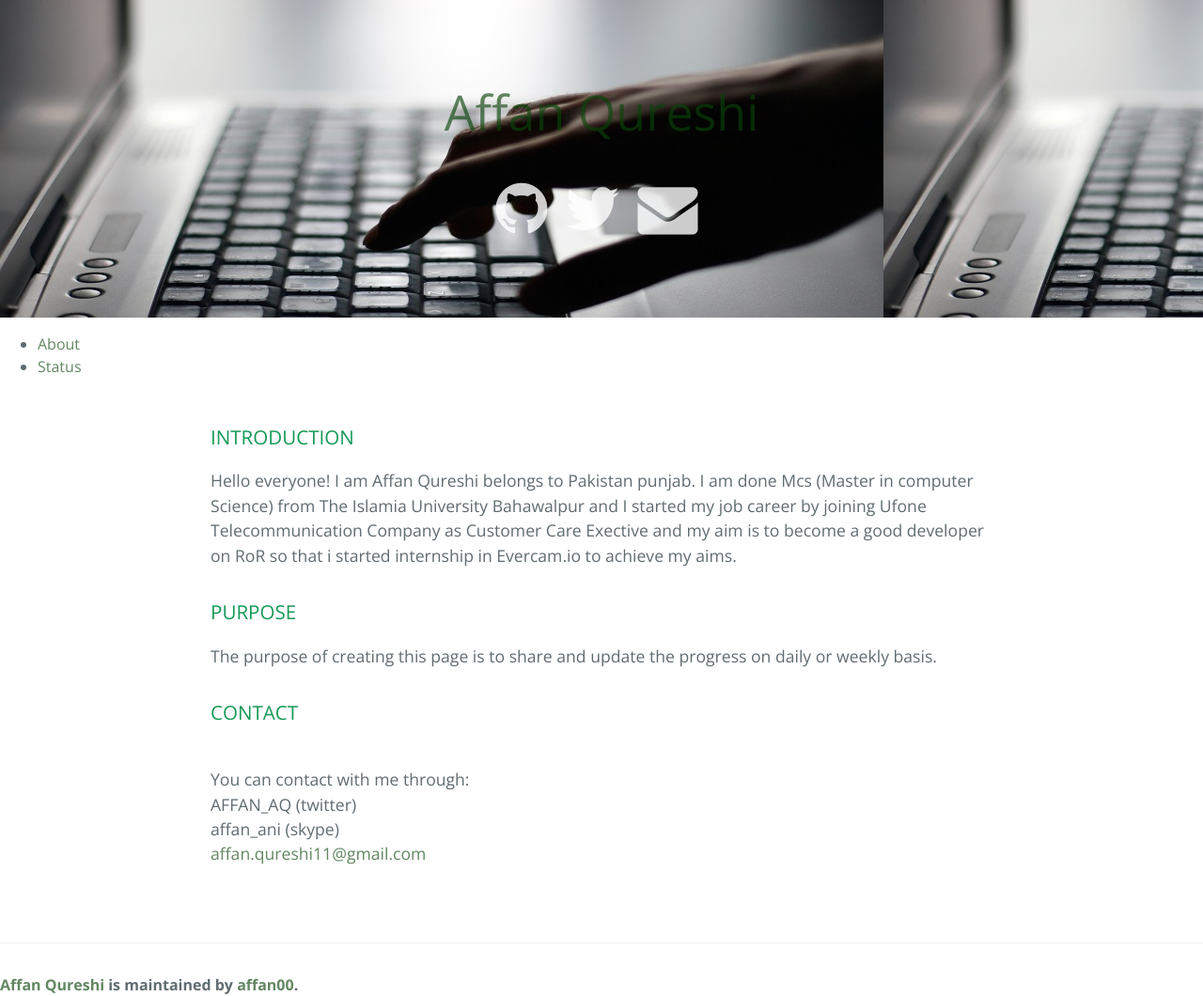
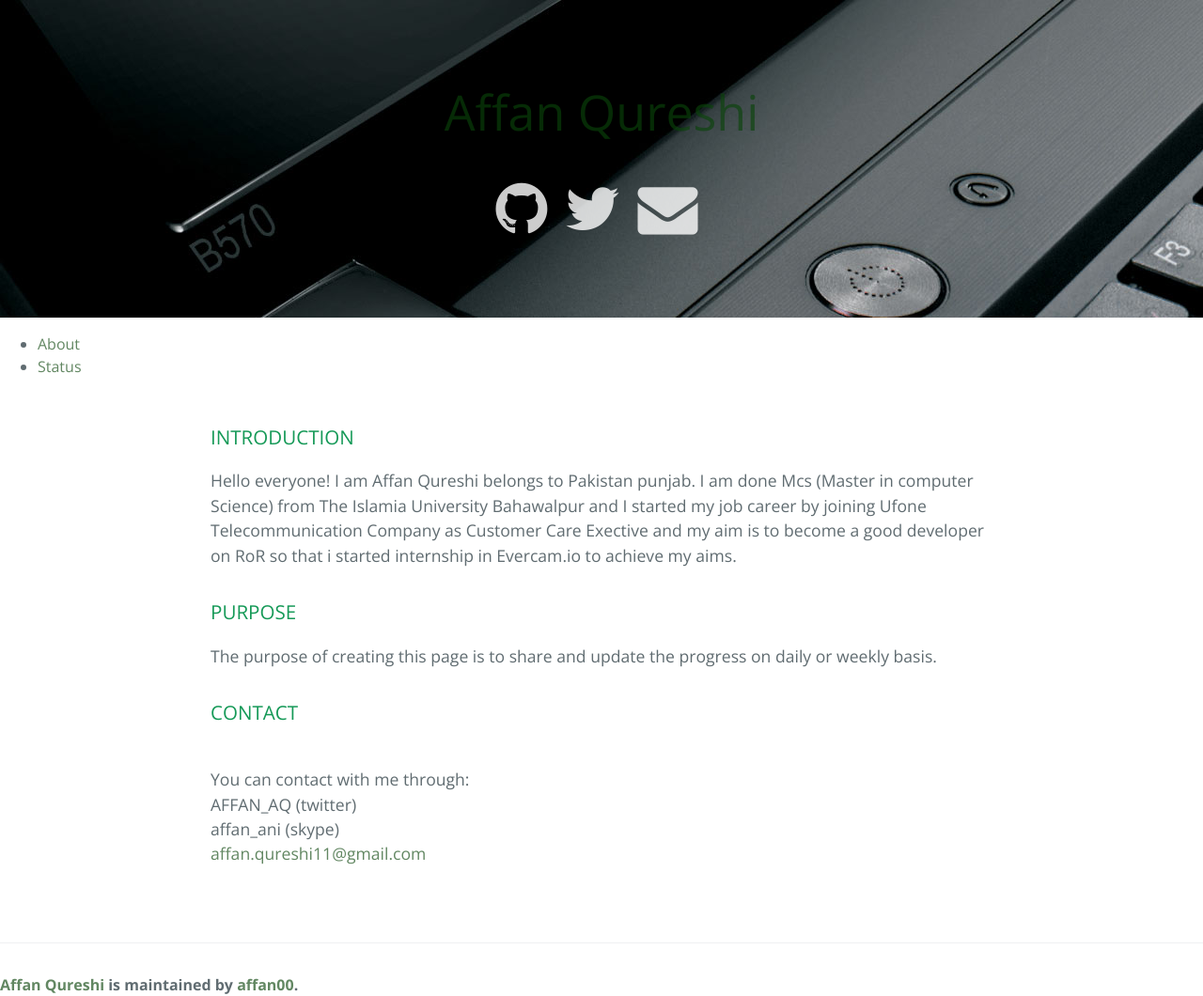
Before and after one commit to affan00/affan00.github.io, a Jekyll site: the page built from index.html, in a window 1280 px wide. Shown: the whole page at 94% size. Built offline with Jekyll 4.4.1, drawn with Linux system fonts in a browser that asks for light colours; nearby versions of some CDN libraries; Markdown is read by kramdown in place of the engine named in the settings.

Commit message:
image change

```diff
--- a/_layouts/default.html
+++ b/_layouts/default.html
@@ -11,7 +11,7 @@
     <link rel="stylesheet" href="https://maxcdn.bootstrapcdn.com/font-awesome/4.4.0/css/font-awesome.min.css">
 </head>
 <body>
-<section class="page-header" style="background-image: url(/aq.github.io/images/lapi.jpg)">
+<section class="page-header" style="background-image: url(/aq.github.io/images/keys.jpg)">
     <a class="project-name" href="{{site.baseurl}}/index.html">Affan Qureshi</a>
     <h2 class="project-tagline"></h2>
     <h2 class="page-description icons">
```
Also changed, not shown: images/keys.jpg (added).
